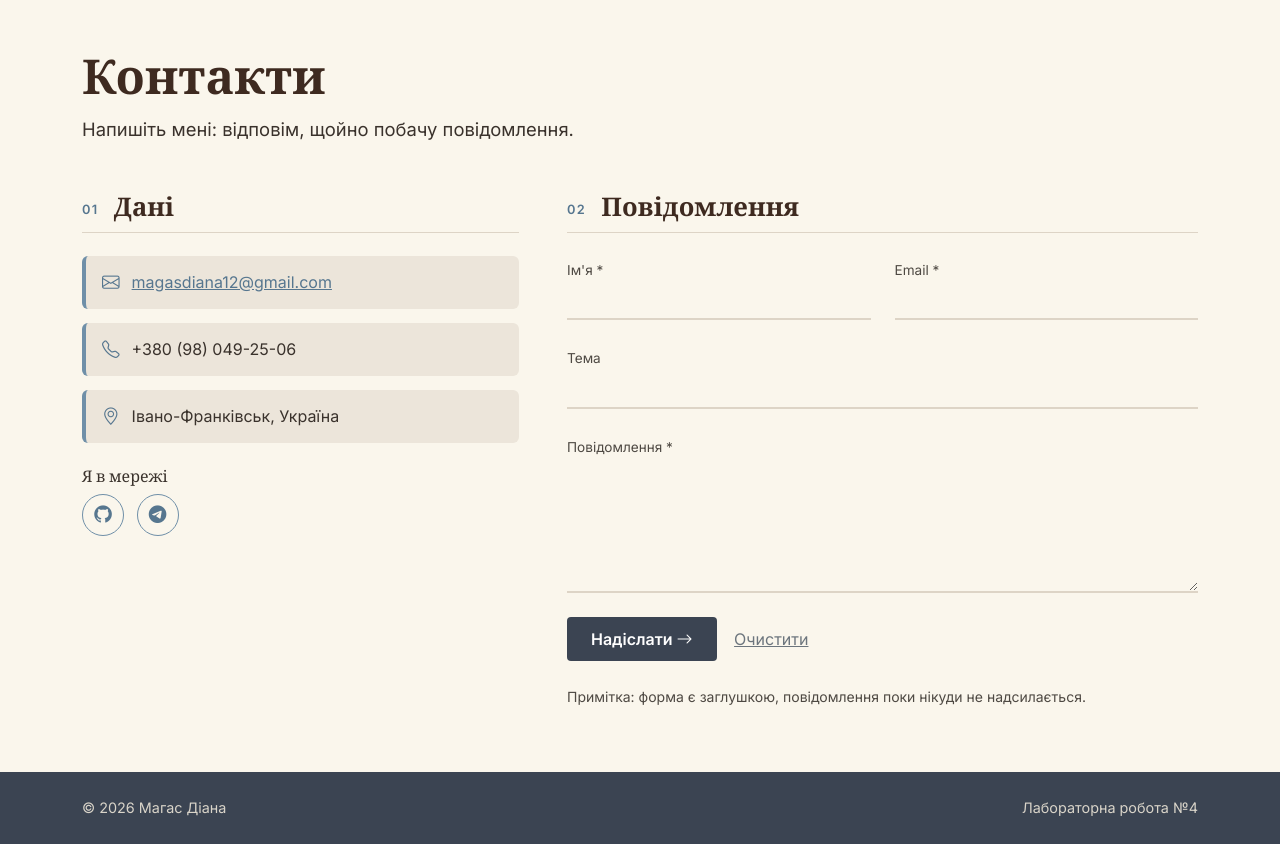
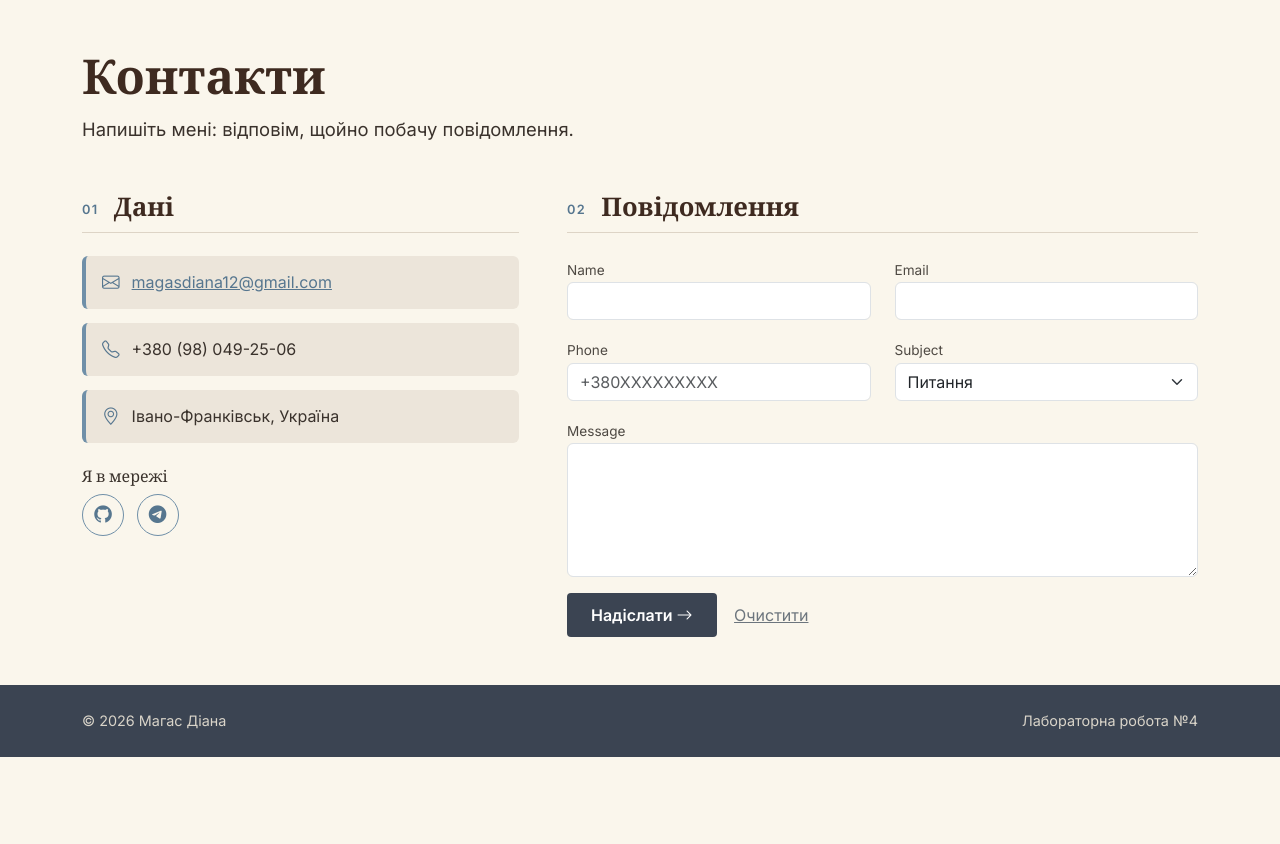
Before and after one commit to Diana-Magas/flask-app-lab, a Flask app: page /contacts in a window 1280 px wide. Shown: the part 58-902 px from the top of the page. After the commit the page ends 815 px from the top, so only its background shows below. Run offline with Flask 3, Linux system fonts and the light colour scheme; some libraries are stand-ins or nearby versions.

Commit message:
feat: contact form with Flask-WTF, render_field macro, flash categories, logging

```diff
--- /dev/null
+++ b/app/forms.py
@@ -0,0 +1,23 @@
+from flask_wtf import FlaskForm
+from wtforms import StringField, SelectField, TextAreaField, SubmitField
+from wtforms.validators import DataRequired, Length, Email, Regexp, Optional
+
+class ContactForm(FlaskForm):
+    name = StringField("Name", validators=[
+        DataRequired(message="Обов'язкове поле"),
+        Length(min=4, max=10, message="Довжина: від 4 до 10 символів")])
+    email = StringField("Email", validators=[
+        DataRequired(message="Обов'язкове поле"),
+        Email(message="Невірний формат email")])
+    phone = StringField("Phone", validators=[
+        Optional(),
+        Regexp(r"^\+380\d{9}$", message="Формат: +380XXXXXXXXX")])
+    subject = SelectField("Subject", choices=[
+        ("question", "Питання"),
+        ("order", "Замовлення"),
+        ("complaint", "Скарга"),
+        ("other", "Інше")])
+    message = TextAreaField("Message", validators=[
+        DataRequired(message="Обов'язкове поле"),
+        Length(max=500, message="Максимум 500 символів")])
+    submit = SubmitField("Send Message")
--- /dev/null
+++ b/app/templates/_render_field.html
@@ -0,0 +1,13 @@
+{% macro render_field(field) %} {% set css = 'form-select' if field.type ==
+'SelectField' else 'form-control' %}
+<div class="mb-3">
+  {{ field.label(class="form-label") }} {% if field.errors %} {{ field(class=css
+  ~ " is-invalid", **kwargs) | safe }}
+  <ul class="list-unstyled mt-1">
+    {% for error in field.errors %}
+    <li class="text-danger small">{{ error }}</li>
+    {% endfor %}
+  </ul>
+  {% else %} {{ field(class=css, **kwargs) | safe }} {% endif %}
+</div>
+{% endmacro %}
--- a/app/templates/contacts.html
+++ b/app/templates/contacts.html
@@ -1,4 +1,5 @@
-{% extends "base.html" %} {% block content %}
+{% extends "base.html" %} {% from "_render_field.html" import render_field %} {%
+block content %}
 <h1 class="page-title">{{ title }}</h1>
 <p class="lead-text mb-5">
   Напишіть мені: відповім, щойно побачу повідомлення.
@@ -11,7 +12,7 @@
       <address>
         <div class="item-box contact-row">
           <i class="bi bi-envelope"></i>
-          <a href="mailto:olena.student@example.com">magasdiana12@gmail.com</a>
+          <a href="mailto:magasdiana12@gmail.com">magasdiana12@gmail.com</a>
         </div>
         <div class="item-box contact-row">
           <i class="bi bi-telephone"></i> +380 (98) 049-25-06
@@ -40,58 +41,33 @@
   <div class="col-lg-7">
     <section>
       <h2 class="block-title"><span class="num">02</span> Повідомлення</h2>
-      <form method="post" action="{{ url_for('contacts') }}">
+
+      <form method="post" action="{{ url_for('contacts') }}" novalidate>
+        {{ form.hidden_tag() }} {% for e in form.csrf_token.errors %}
+        <div class="text-danger small mb-3">{{ e }}</div>
+        {% endfor %}
+
         <div class="row">
-          <div class="col-md-6 mb-4">
-            <label for="name" class="form-label">Ім'я *</label>
-            <input
-              type="text"
-              class="form-control line-input"
-              id="name"
-              name="name"
-              required
-            />
+          <div class="col-md-6">{{ render_field(form.name) }}</div>
+          <div class="col-md-6">{{ render_field(form.email) }}</div>
+        </div>
+
+        <div class="row">
+          <div class="col-md-6">
+            {{ render_field(form.phone, placeholder="+380XXXXXXXXX") }}
           </div>
-          <div class="col-md-6 mb-4">
-            <label for="email" class="form-label">Email *</label>
-            <input
-              type="email"
-              class="form-control line-input"
-              id="email"
-              name="email"
-              required
-            />
-          </div>
+          <div class="col-md-6">{{ render_field(form.subject) }}</div>
         </div>
-        <div class="mb-4">
-          <label for="subject" class="form-label">Тема</label>
-          <input
-            type="text"
-            class="form-control line-input"
-            id="subject"
-            name="subject"
-          />
-        </div>
-        <div class="mb-4">
-          <label for="message" class="form-label">Повідомлення *</label>
-          <textarea
-            class="form-control line-input"
-            id="message"
-            name="message"
-            rows="5"
-            required
-          ></textarea>
-        </div>
+
+        {{ render_field(form.message, rows=5) }}
+
         <button type="submit" class="btn btn-accent">
           Надіслати <i class="bi bi-arrow-right"></i>
         </button>
-        <button type="reset" class="btn btn-link text-secondary">
+        <a href="{{ url_for('contacts') }}" class="btn btn-link text-secondary">
           Очистити
-        </button>
+        </a>
       </form>
-      <p class="muted small mt-4">
-        Примітка: форма є заглушкою, повідомлення поки нікуди не надсилається.
-      </p>
     </section>
   </div>
 </div>
--- a/app/views.py
+++ b/app/views.py
@@ -1,5 +1,14 @@
+import logging
 from flask import render_template, request, flash, redirect, url_for
 from . import app
+from .forms import ContactForm
+
+#логер для контактної форми
+contact_logger = logging.getLogger("contact")
+contact_logger.setLevel(logging.INFO)
+_handler = logging.FileHandler("contacts.log", encoding="utf-8")
+_handler.setFormatter(logging.Formatter("%(asctime)s | %(message)s"))
+contact_logger.addHandler(_handler)
 
 
 @app.route('/')
@@ -72,10 +81,21 @@ def resume():
 
 @app.route("/contacts", methods=["GET", "POST"])
 def contacts():
-    if request.method == "POST":
-        flash("Дякуємо! Ваше повідомлення прийнято.", "success")
+    form = ContactForm()
+    if form.validate_on_submit():
+        try:
+            contact_logger.info(
+                "name=%s | email=%s | phone=%s | subject=%s | message=%s",
+                form.name.data, form.email.data, form.phone.data or "-",
+                form.subject.data, form.message.data.replace("\n", " "))
+            flash("Дякуємо! Ваше повідомлення прийнято і збережено.", "success")
+        except Exception as e:
+            app.logger.error(e)
+            flash("Не вдалося зберегти дані. Спробуйте пізніше.", "danger")
         return redirect(url_for("contacts"))
-    return render_template("contacts.html", title="Контакти")
+    if form.is_submitted() and form.errors:
+        flash("Форму не надіслано: виправте помилки в полях", "danger")
+    return render_template("contacts.html", title="Контакти", form=form)
 
 
 @app.route('/homepage')
```
Also changed, not shown: 1 other file.
